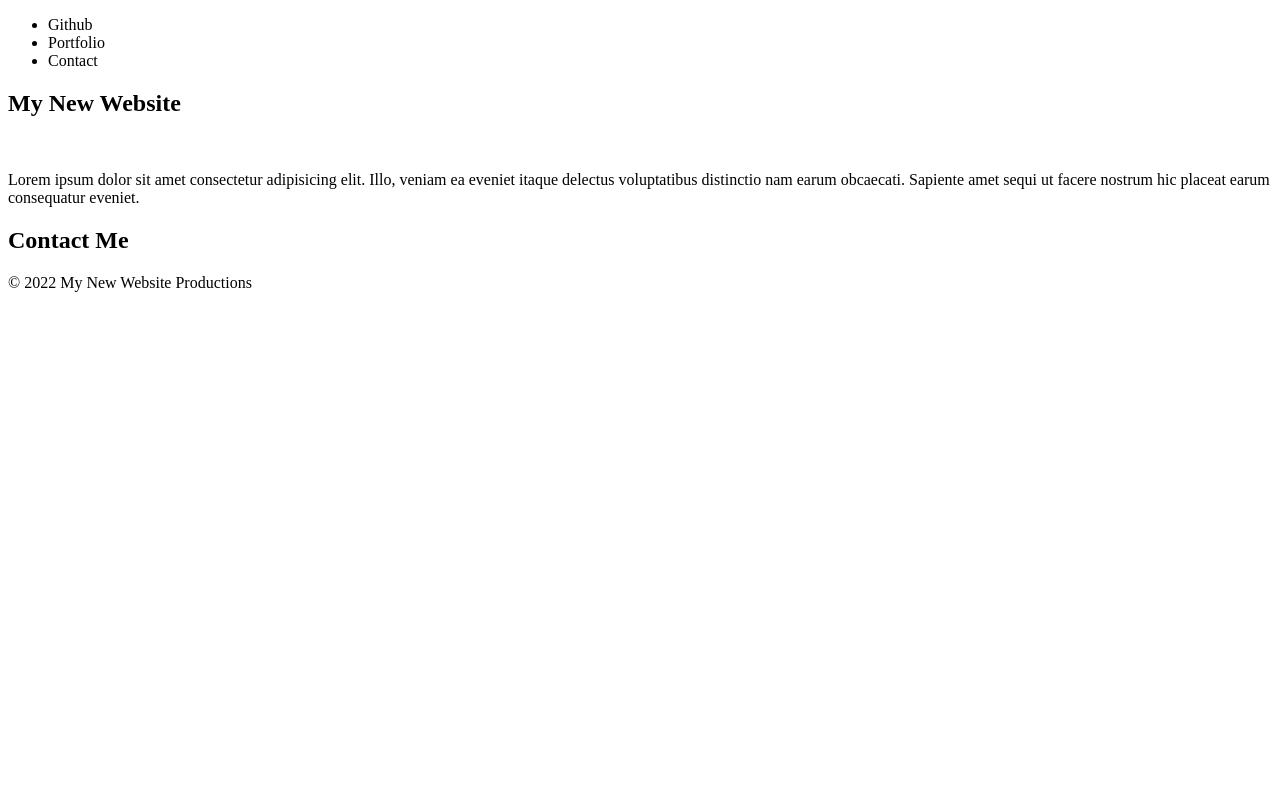
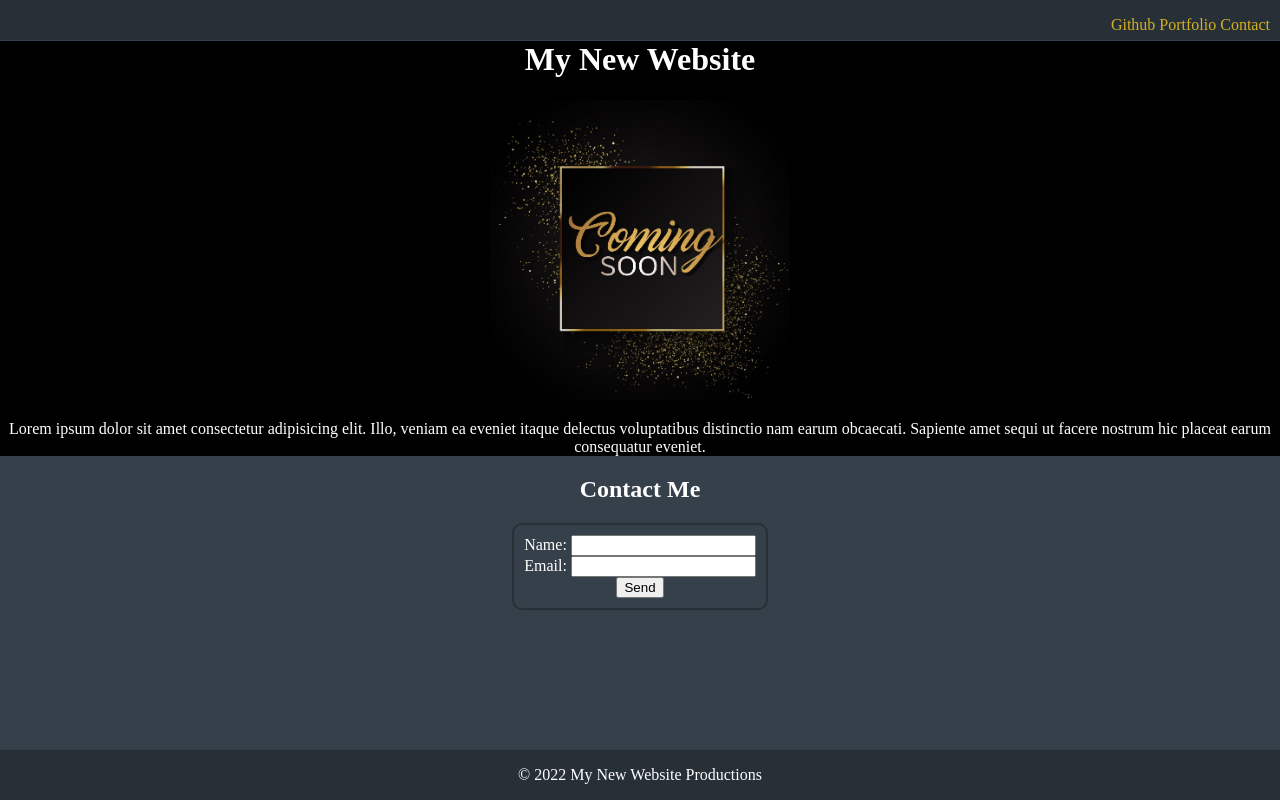
Before and after one commit to vicdotexe/module01-miniproject, a plain HTML site: page index.html in a window 1280 px wide. Drawn offline with Linux system fonts and the light colour scheme.

Commit message:
most of css styling and html layout roughed in and temporary image uploaded

```diff
--- a/assets/css/stylesheet.css
+++ b/assets/css/stylesheet.css
@@ -0,0 +1,77 @@
+* {
+    text-align: center;
+}
+
+a {
+    text-decoration: none;
+    color: rgb(212, 176, 34);
+}
+
+header {
+    position: fixed;
+    top: 0;
+    left: 0;
+    right: 0;
+    background-color: rgb(39, 47, 55);
+    z-index: 10;
+    height: 40px;
+}
+
+
+header nav ul {
+    float: right;
+    padding-right: 10px;
+}
+header nav ul li{
+    display: inline-block;
+}
+
+body {
+    margin-left: 0;
+    margin-right: 0;
+    background-color: rgb(54, 64, 74);
+}
+
+main {
+    position: relative;
+    top: 20px;
+}
+
+.content {
+    background-color: black;
+    height: 75%;
+    margin: 0;
+    color:white;
+}
+
+.content img {
+    width:300px;
+    height:300px;
+}
+
+.contact {
+    margin: 0;
+    color: white;
+    height:fit-content;
+    align-items: center;
+
+}
+
+.form {
+    margin: 0 auto;
+    display: block;
+    border: 2px solid rgb(39, 47, 55);
+    border-radius: 10px;
+    padding: 10px;
+    width: fit-content;
+}
+
+footer {
+    position: fixed;
+    bottom: 0px;
+    left:0;
+    right: 0;
+    background-color: rgb(39, 47, 55);
+    color: white;
+    z-index: 10;
+}
--- a/index.html
+++ b/index.html
@@ -5,33 +5,42 @@
     <meta http-equiv="X-UA-Compatible" content="IE=edge">
     <meta name="viewport" content="width=device-width, initial-scale=1.0">
     <title>My Website</title>
+    <link rel="stylesheet" href="./assets/css/stylesheet.css">
 </head>
 <body>
     <header>
         <nav>
             <ul>
                 <li>
-                    Github
+                    <a href="#">Github</a>
                 </li>
                 <li>
-                    Portfolio
+                    <a href="#">Portfolio</a>
                 </li>
                 <li>
-                    Contact
+                    <a href="#">Contact</a>
                 </li>
             </ul>
         </nav>
     </header>
     <main>
-        <section class="content">
+        <div class="content">
             <h1>My New Website</h1>
-            <img src="">
+            <img src="./assets/images/opening-soon,-coming-soon-design-template-2ad6ecb3bfc0d528a9999c00a642d447_screen.jpg">
             <p>Lorem ipsum dolor sit amet consectetur adipisicing elit. Illo, veniam ea eveniet itaque delectus voluptatibus distinctio nam earum obcaecati. Sapiente amet sequi ut facere nostrum hic placeat earum consequatur eveniet.</p>
-        </section>
-
-        <section class="contact">
+        </div>
+        <div class="contact">
             <h2>Contact Me</h2>
-        </section>
+            <div class="form">
+                <label for="Name">Name:</label>
+                <input type="text" id="Name" name="Name">
+                <br>
+                <label for="Email">Email:</label>
+                <input type="text" id="Email" name="Email">
+                <br>
+                <button type="button">Send</button>
+            </div>
+        </div>
     </main>
     <footer>
         <p>
```
Also changed, not shown: assets/images/opening-soon,-coming-soon-design-template-2ad6ecb3bfc0d528a9999c00a642d447_screen.jpg (added).
